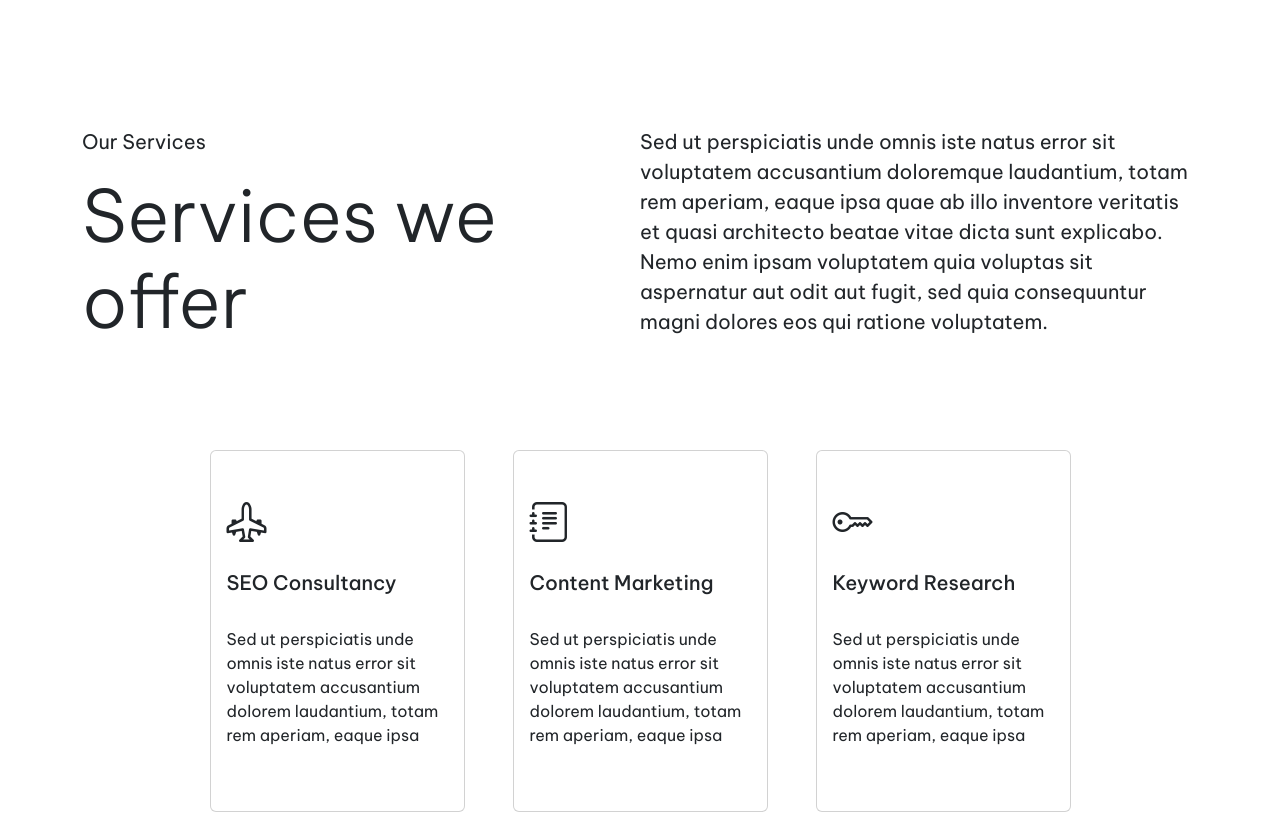
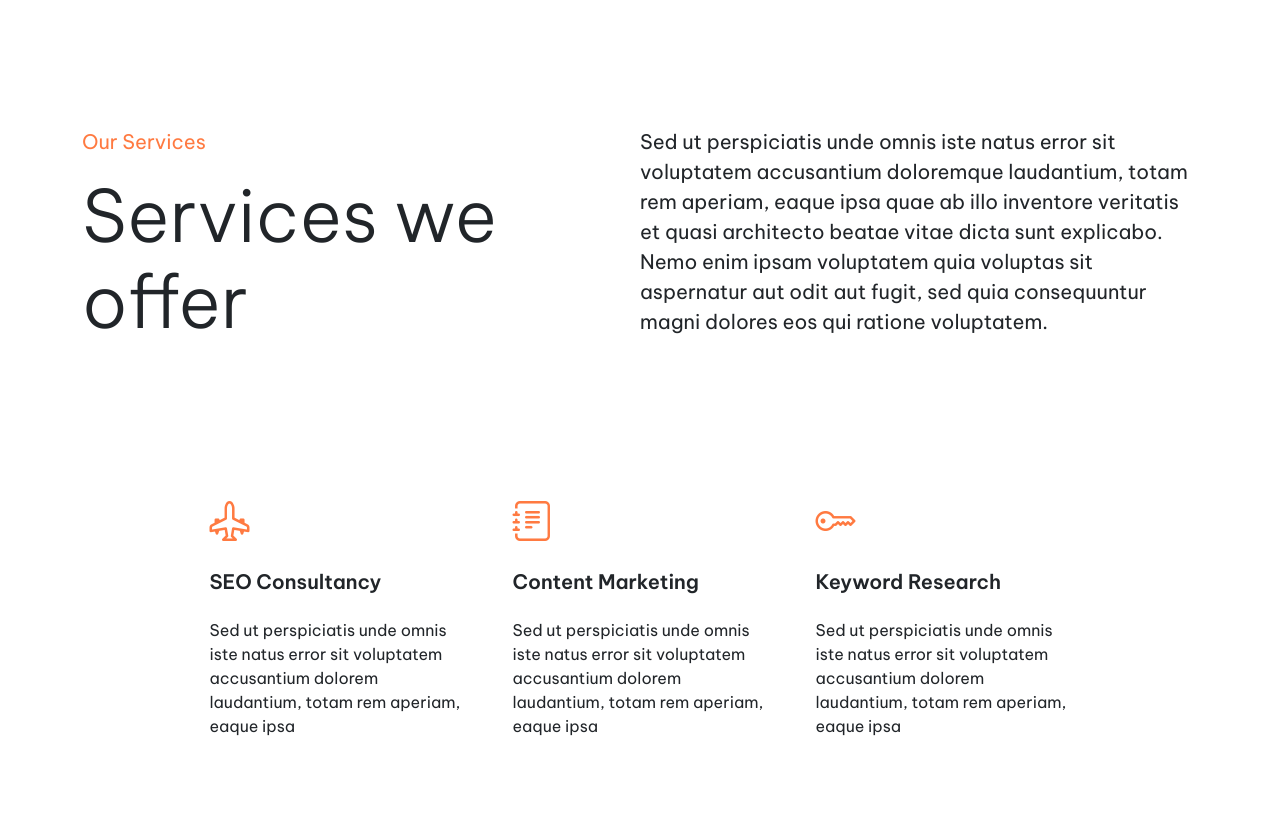
Before and after one commit to tejasvee-appsdeployer/cyberm5-clone, a plain HTML site: page index.html in a window 1280 px wide. Shown: the part 620-1435 px from the top of the page. Drawn offline with nearby package versions, Linux system fonts and the light colour scheme.

Commit message:
minor changes

```diff
--- a/index.html
+++ b/index.html
@@ -54,7 +54,7 @@
 			</div>
 		</div>
 	</nav>
-	<div class="container my-5 display-5">
+	<div class="container my-5 py-5 display-5">
 		<div class="d-flex justify-content-around">
 			<div class="col me-5">
 				<div class="text-wrapper">
@@ -88,14 +88,10 @@
 			</div>
 		</div>
 	</div>
-	<br />
-	<br />
-	<br />
-	<br />
-	<br />
+	<br>
 	<div class="container d-flex py-5 my-5">
 		<div class="col">
-			<p class="fs-5">Our Services</p>
+			<p class="fs-5" style="color: rgb(255, 122, 65);">Our Services</p>
 			<h6 class="h1 display-2">Services we offer</h6>
 		</div>
 		<div class="col">
@@ -111,10 +107,10 @@
 	</div>
 	<div class="container">
 		<div class="d-flex justify-content-center flex-nowrap gap-5 px-5">
-			<div class="card py-5 col-sm-3">
-				<i class="bi bi-airplane-engines display-6 ms-3 mb-2"></i>
-				<div class="card-body">
-					<h5 class="card-title">SEO Consultancy</h5>
+			<div class="py-5 col-sm-3">
+				<i class="bi bi-airplane-engines display-6 " style="color: rgb(255, 122, 65);"></i>
+				<div class="card-body mt-4">
+					<h5 class="card-title fw-semibold">SEO Consultancy</h5>
 					<br />
 					<p class="card-text">
 						Sed ut perspiciatis unde omnis iste natus error sit voluptatem
@@ -122,10 +118,10 @@
 					</p>
 				</div>
 			</div>
-			<div class="card py-5 col-sm-3">
-				<i class="bi bi-journal-text display-6 ms-3 mb-2"></i>
-				<div class="card-body">
-					<h5 class="card-title">Content Marketing</h5>
+			<div class="py-5 col-sm-3">
+				<i class="bi bi-journal-text display-6 " style="color: rgb(255, 122, 65);"></i>
+				<div class="card-body mt-4">
+					<h5 class="card-title fw-semibold">Content Marketing</h5>
 					<br />
 					<p class="card-text">
 						Sed ut perspiciatis unde omnis iste natus error sit voluptatem
@@ -133,10 +129,10 @@
 					</p>
 				</div>
 			</div>
-			<div class="card py-5 col-sm-3">
-				<i class="bi bi-key display-6 ms-3 mb-2"></i>
-				<div class="card-body">
-					<h5 class="card-title">Keyword Research</h5>
+			<div class="py-5 col-sm-3">
+				<i class="bi bi-key display-6 " style="color: rgb(255, 122, 65);"></i>
+				<div class="card-body mt-4">
+					<h5 class="card-title fw-semibold">Keyword Research</h5>
 					<br />
 					<p class="card-text">
 						Sed ut perspiciatis unde omnis iste natus error sit voluptatem
@@ -149,7 +145,7 @@
 	<div class="container py-5 my-5">
 		<div class="row">
 			<div class="col">
-				<h4 class="my-2">Maximize Your buisiness growth</h4>
+				<h4 class="my-2" style="color: rgb(255, 122, 65);">Maximize Your buisiness growth</h4>
 				<p class="h1 display-2 fw-semibold">
 					Crafting out a niche for your online business
 				</p>
```
